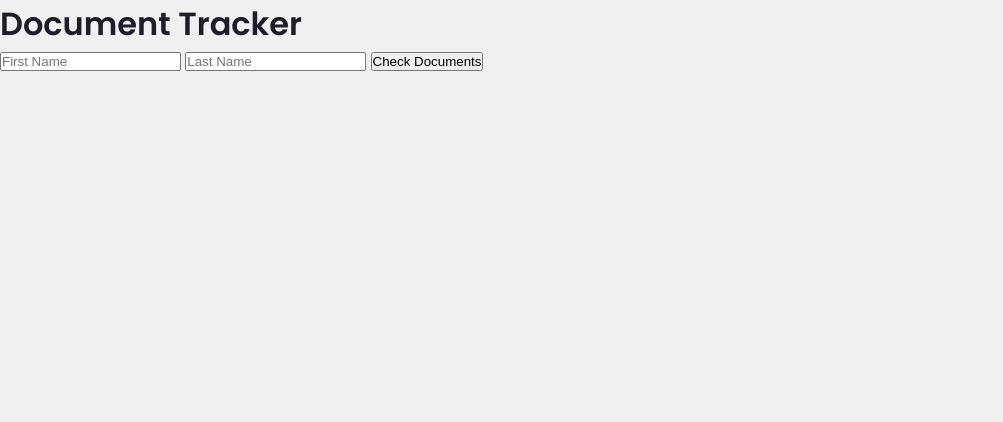
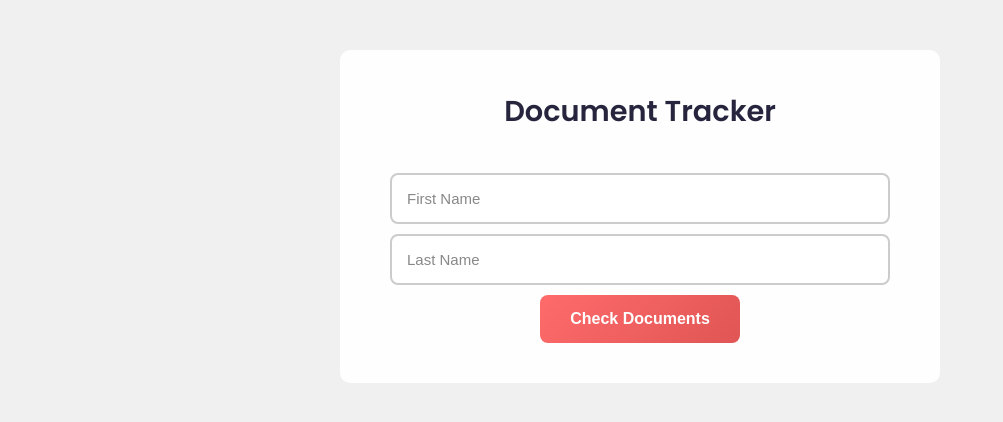
Before and after one commit to synergychantilly/docdash, a plain HTML site: page index.html in a window 1280 px wide. Shown: the whole page, without its empty margins (0-1003 px from the left). Drawn offline with Linux system fonts and the light colour scheme.

Commit message:
Update index.html

```diff
--- a/index.html
+++ b/index.html
@@ -2,24 +2,46 @@
 <html lang="en">
 <head>
     <meta charset="UTF-8">
-    <meta name="viewport" content="width=device-width, initial-scale=1.0">
-    <title>Dynamic Document Tracker</title>
+    <title>Document Tracker</title>
     <link rel="stylesheet" href="styles.css">
+    <!-- Importing the Poppins font -->
+    <link rel="preconnect" href="https://fonts.googleapis.com">
+    <link rel="stylesheet" href="https://fonts.googleapis.com/css2?family=Poppins:wght@300;400;600&display=swap">
 </head>
 <body>
-    <div class="container">
-        <h1>Document Tracker</h1>
+    <!-- Background Gradient -->
+    <div id="background-gradient"></div>
+
+    <!-- Form Container -->
+    <div class="form-container">
+        <!-- Logo (optional) -->
+        <!--
+        <div class="logo-container">
+            <img src="images/logo.png" alt="Logo" class="logo">
+        </div>
+        -->
+
+        <!-- Heading -->
+        <h2>Document Tracker</h2>
+
+        <!-- Form -->
         <form id="nameForm">
-            <input type="text" id="firstNameInput" placeholder="First Name" required>
-            <input type="text" id="lastNameInput" placeholder="Last Name" required>
-            <button type="submit">Check Documents</button>
+            <input type="text" id="firstNameInput" class="input-field" placeholder="First Name" required>
+            <input type="text" id="lastNameInput" class="input-field" placeholder="Last Name" required>
+            <button type="submit" class="btn">Check Documents</button>
         </form>
+
+        <!-- Error Message -->
+        <div id="errorMessage" class="error hidden"></div>
+
+        <!-- Document Section -->
         <div id="documentSection" class="hidden">
             <h2 id="welcomeMessage"></h2>
             <div id="buttonList" class="button-list"></div>
         </div>
-        <div id="errorMessage" class="hidden error"></div>
     </div>
+
+    <!-- JavaScript -->
     <script src="script.js"></script>
 </body>
 </html>
```
